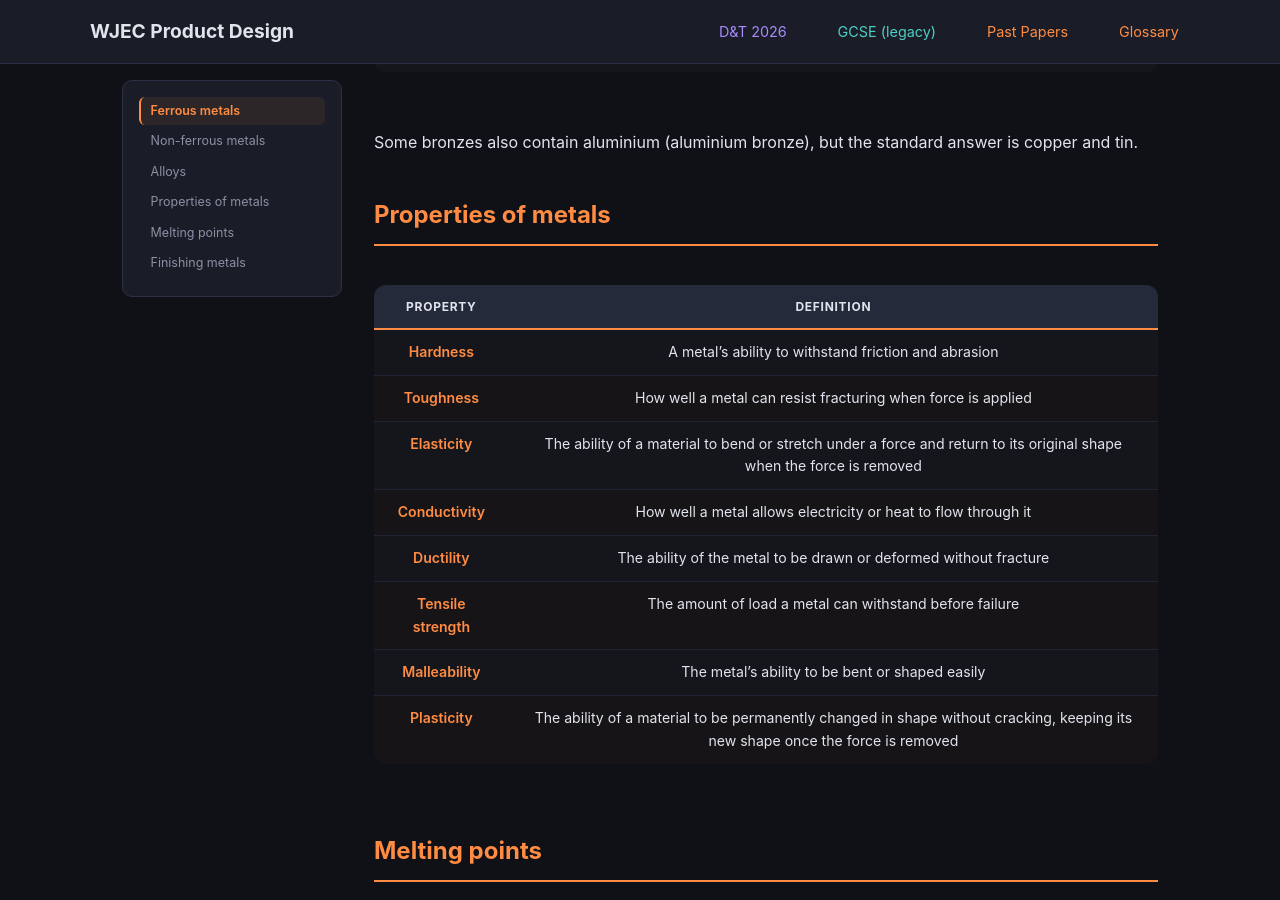
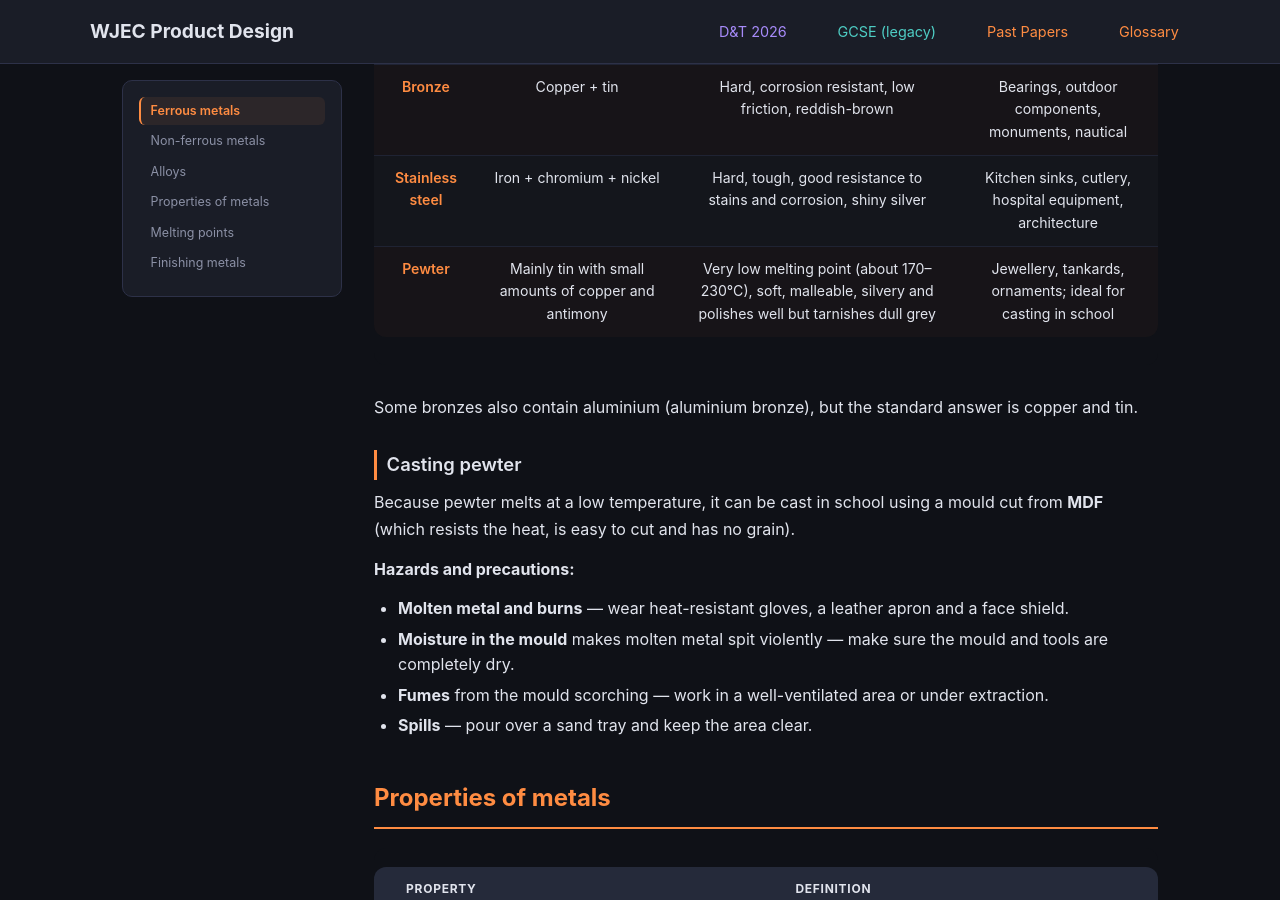
Before and after one commit to jase1979/pd, a Jekyll site: the page built from gcse/unit2/metals/index.md, in a window 1280 px wide and 900 px high, scrolled down 1771 px. Built offline with Jekyll 4.4.1, drawn with Linux system fonts in a browser that asks for light colours; some of the changed text lies outside the part shown.

Commit message:
feat(gcse/metals): add medium carbon steel, carbon content, pewter and casting pewter
Co-Authored-By: Claude Opus 5.5 <noreply@anthropic.com>
Claude-Session: https://claude.ai/code/session_01DpfhjA9JZdn9Fs3Y2Cfuwh

```diff
--- a/gcse/unit2/metals/index.md
+++ b/gcse/unit2/metals/index.md
@@ -16,8 +16,11 @@ unit_url: "/gcse/unit2/"
 | Metal | Properties | Uses |
 |---|---|---|
 | Mild steel (low carbon steel) | Ductile, tough, easy to shape/braze/weld, good conductor, corrodes easily | Nuts and bolts, screws, bicycle frames, car parts |
+| Medium carbon steel | Stronger and harder than mild steel but less ductile; can be hardened and tempered | Garden tools, springs, hammer heads, gears |
 | High carbon steel (tool steel) | Hard, brittle, less malleable than mild steel, good conductor | Tools, screwdrivers, chisels |
 | Cast iron | Brittle if thin, strong compressive strength, good conductivity, poor corrosion resistance | Gates, manhole covers, drains, vices |
+
+Carbon content (approximate): mild steel 0.15–0.35%, medium carbon steel 0.35–0.7%, high carbon steel 0.7–1.4%. More carbon makes steel harder but more brittle.
 
 ## Non-ferrous metals
 
@@ -42,8 +45,19 @@ unit_url: "/gcse/unit2/"
 | Brass | Copper + zinc | Strong, ductile, good heat conductor, golden colour, darkens with age | Taps, door fittings, hinges, locks, musical instruments |
 | Bronze | Copper + tin | Hard, corrosion resistant, low friction, reddish-brown | Bearings, outdoor components, monuments, nautical |
 | Stainless steel | Iron + chromium + nickel | Hard, tough, good resistance to stains and corrosion, shiny silver | Kitchen sinks, cutlery, hospital equipment, architecture |
+| Pewter | Mainly tin with small amounts of copper and antimony | Very low melting point (about 170–230°C), soft, malleable, silvery and polishes well but tarnishes dull grey | Jewellery, tankards, ornaments; ideal for casting in school |
 
 Some bronzes also contain aluminium (aluminium bronze), but the standard answer is copper and tin.
+
+### Casting pewter
+
+Because pewter melts at a low temperature, it can be cast in school using a mould cut from **MDF** (which resists the heat, is easy to cut and has no grain).
+
+**Hazards and precautions:**
+- **Molten metal and burns** — wear heat-resistant gloves, a leather apron and a face shield.
+- **Moisture in the mould** makes molten metal spit violently — make sure the mould and tools are completely dry.
+- **Fumes** from the mould scorching — work in a well-ventilated area or under extraction.
+- **Spills** — pour over a sand tray and keep the area clear.
 
 ## Properties of metals
 
```
